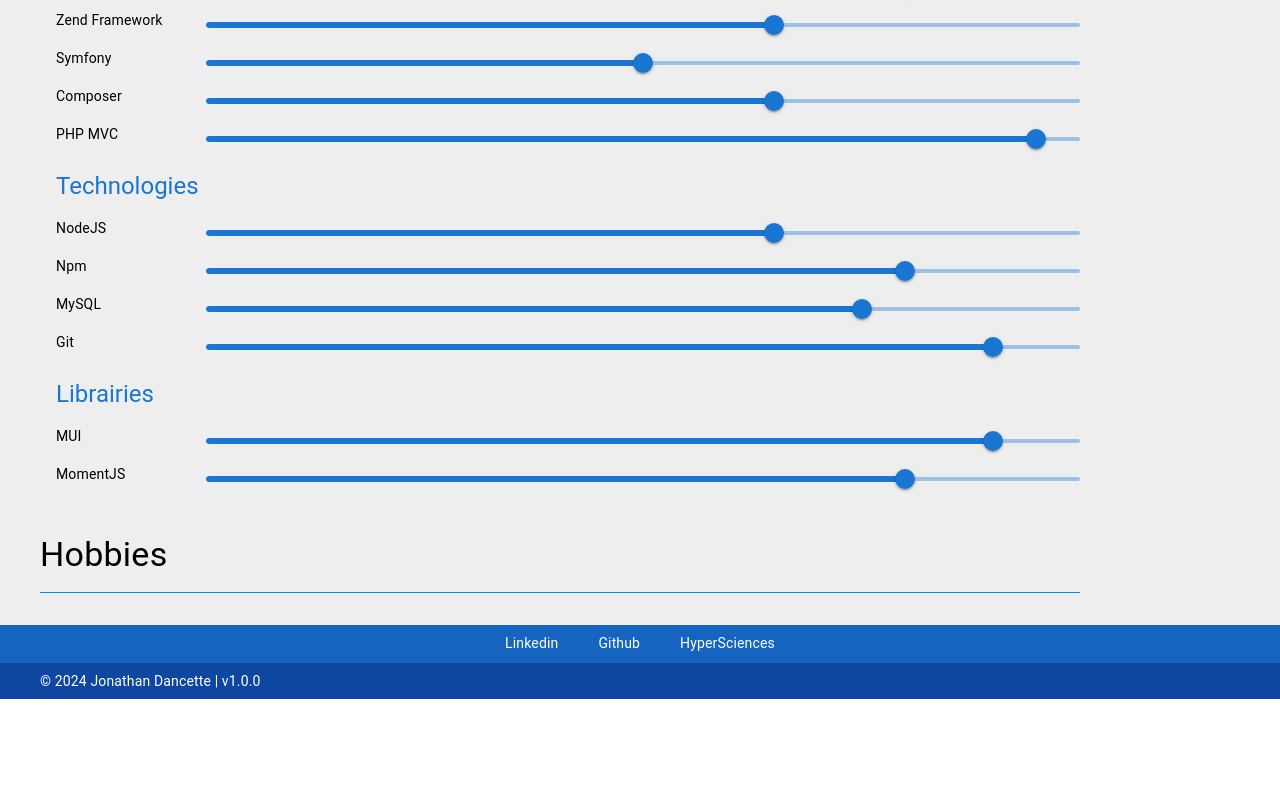
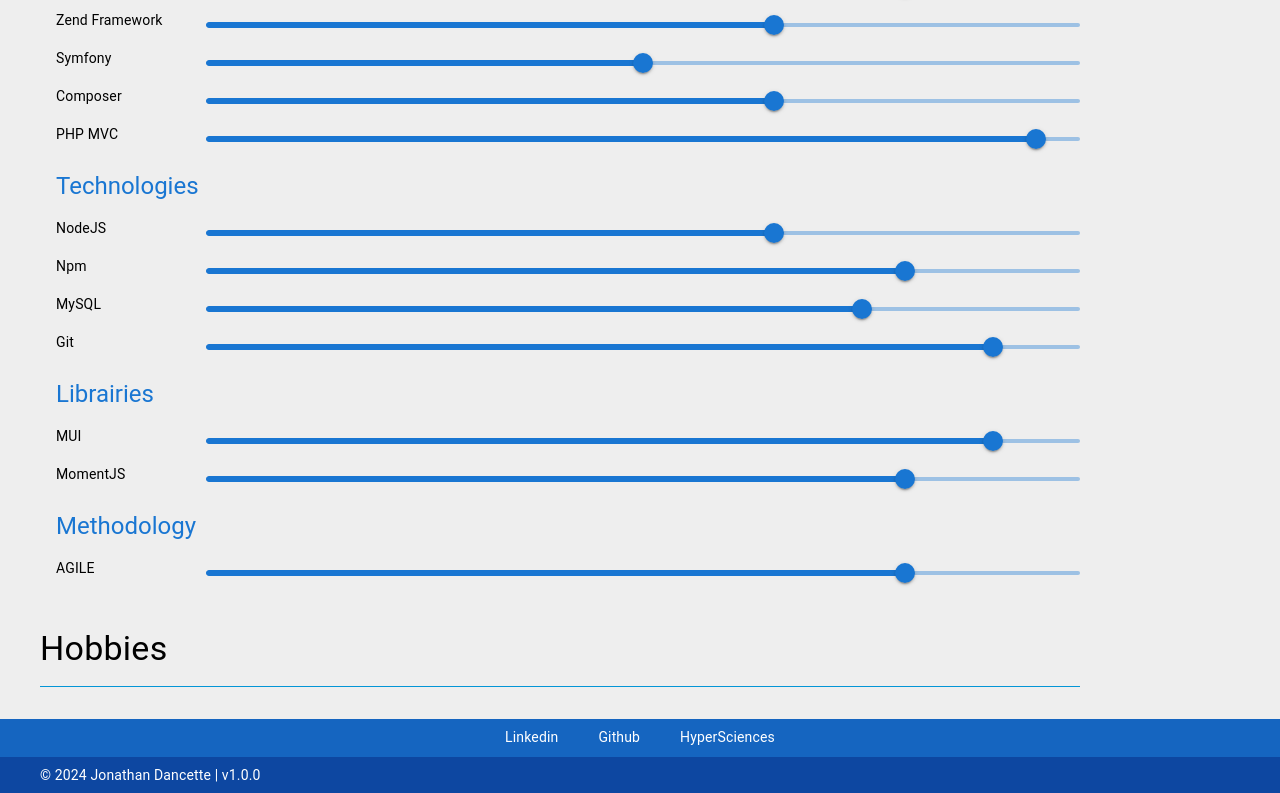
Before and after one commit to MyJooeee/contact-me, a React (Create React App) app: page / in a window 1280 px wide. Shown: the part 1801-2594 px from the top of the page. Before the commit the page ends 2500 px from the top, so only its background shows below. Built offline with nearby package versions, Linux system fonts and the light colour scheme.

Commit message:
Fix idx error & textAlign

```diff
--- a/src/ContactMe/Skills.js
+++ b/src/ContactMe/Skills.js
@@ -7,8 +7,8 @@
     <Stack sx={{ gap: 2}}>
         <Typography variant='h5' color='primary'> {title} </Typography>
         <Stack sx={{ gap: 1 }}>
-        {data.map((item) => (
-          <Stack direction="row">
+        {data.map((item, idx) => (
+          <Stack direction="row" key={idx}>
             <Typography variant='body2' sx={{ minWidth: 150 }}> {item.key} </Typography>
             <Slider
               defaultValue={item.value}
--- a/src/ContactMe/index.js
+++ b/src/ContactMe/index.js
@@ -38,13 +38,13 @@
           p: 1
         }}>
         <Avatar alt="Jonathan Dancette" src={Jonathan} sx={{ width: 96, height: 96 }} />
-        <Typography variant="h4" sx={{ textAlign: 'center', color: 'white' }}>
+        <Typography variant="h4" sx={{ color: 'white' }}>
           Jonathan Dancette
         </Typography>
         <Typography variant="h5" sx={{ color: blueGrey[50] }}>
           Web developper
         </Typography>
-        <Typography variant="body1" sx={{ color: blueGrey[50] }}>
+        <Typography variant="body1" sx={{ color: blueGrey[50], textAlign: 'center' }}>
           Hello world ! I'm Jonathan Dancette, Web developper. I am open-minded boy who likes discover new things.
         </Typography>
       </Stack>
@@ -185,6 +185,11 @@
                     {key: 'MUI', value: 90},
                     {key: 'MomentJS', value: 80}
               ]}/>
+              <Skills
+                  title='Methodology'
+                  data={[
+                    {key: 'AGILE', value: 80}
+              ]}/>
           </Stack>
         </Stack>
         <Stack sx={{ gap: 2 }}>
```
